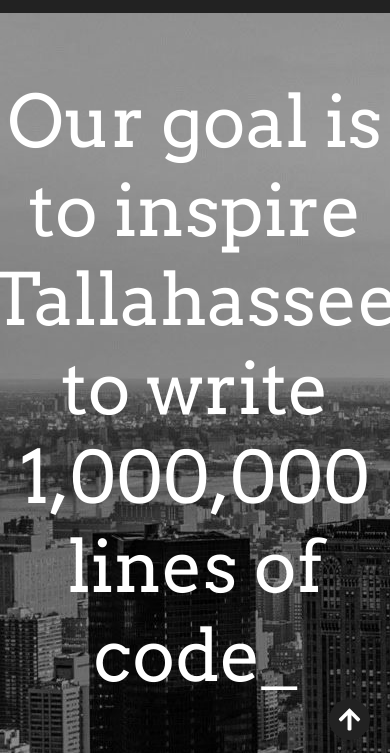
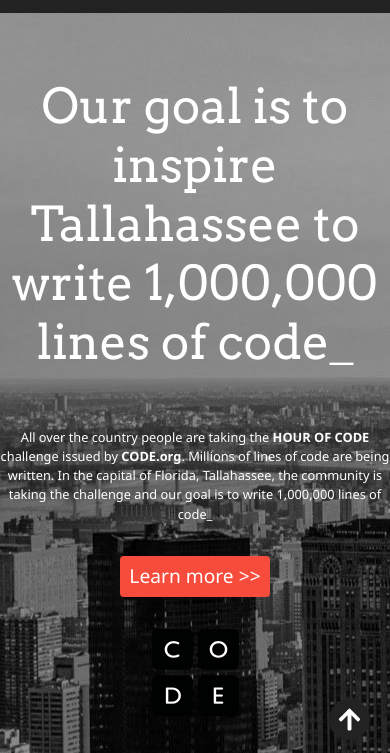
Before and after one commit to ahmedobeidi/Saint-Etienne-P4-OneMillionLines-Correction, a plain HTML site: page Squelette/index.html in a window 390 px wide. Shown: the part 84-837 px from the top of the page. Drawn offline with Linux system fonts and the light colour scheme.

Commit message:
ADD: Responsive

```diff
--- a/Squelette/css/custom.css
+++ b/Squelette/css/custom.css
@@ -215,6 +215,14 @@ footer {
             fill: var(--white);
           }
         }
+
+        a {
+          border: 1px solid #333333;
+          color: #d9534f;
+          background-color: white;
+          padding: 10px;
+          font-weight: 500;
+        }
       }
     }
   }
@@ -224,16 +232,42 @@ footer {
 
 @media (max-width: 1199px) {
   .container {
-    width: 800px;
+    width: 1000px;
+  }
+
+  #section1 {
+    .container {
+      h1 {
+        font-size: 3.3rem;
+      }
+      p {
+        font-size: 1.15rem;
+      }
+      a {
+        font-size: 1.5rem;
+        padding: 0.5rem 0.8rem;
+      }
+    }
   }
 
   #get-involved {
-    & > div.container {
+    > div.container {
       > div {
         flex-direction: column;
 
         article {
           width: 100%;
+          margin-top: 20px;
+          margin-bottom: 20px;
+
+          h3 {
+            margin-top: 20px;
+            margin-bottom: 10px;
+          }
+
+          p {
+            margin-bottom: 20px;
+          }
         }
       }
     }
@@ -242,9 +276,27 @@ footer {
 
 @media (max-width: 991px) {
   .container {
-    width: 100%;
+    width: 800px;
+  }
+
+  #section1 {
+    .container {
+      h1 {
+        font-size: 3.0rem;
+      }
+      p {
+        font-size: 0.8rem;
+      }
+      a {
+        font-size: 1.2rem;
+        padding: 0.4rem 0.6rem;
+      }
+    }
   }
 }
 
 @media (max-width: 767px) {
+  .container {
+    width: 100%;
+  }
 }
--- a/Squelette/index.html
+++ b/Squelette/index.html
@@ -32,7 +32,7 @@
     </header>
 
     <main>
-      <section>
+      <section id="section1">
         <div class="container">
           <h1>
             Our goal is to inspire <br />Tallahassee to write 1,000,000 <br />
```
